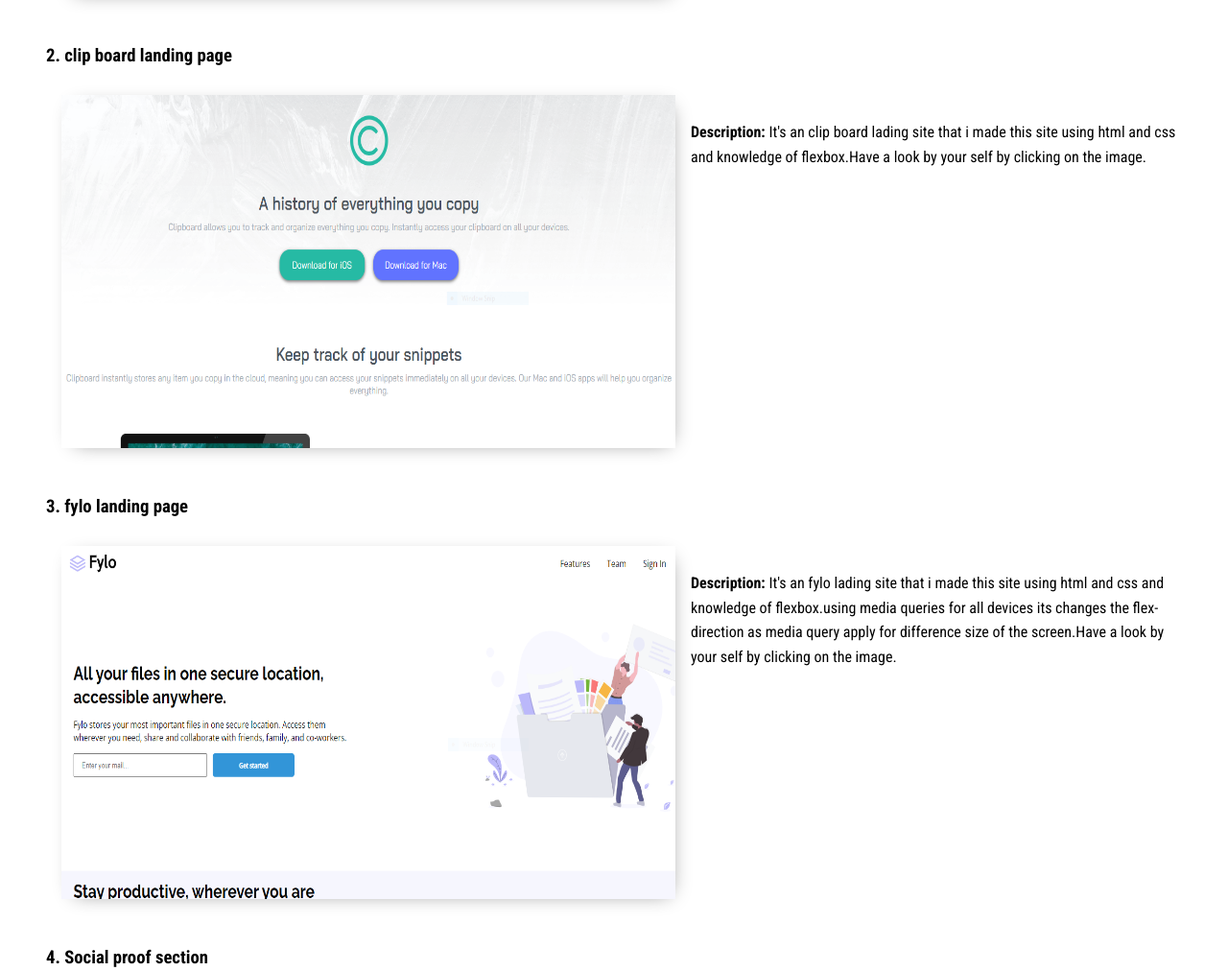
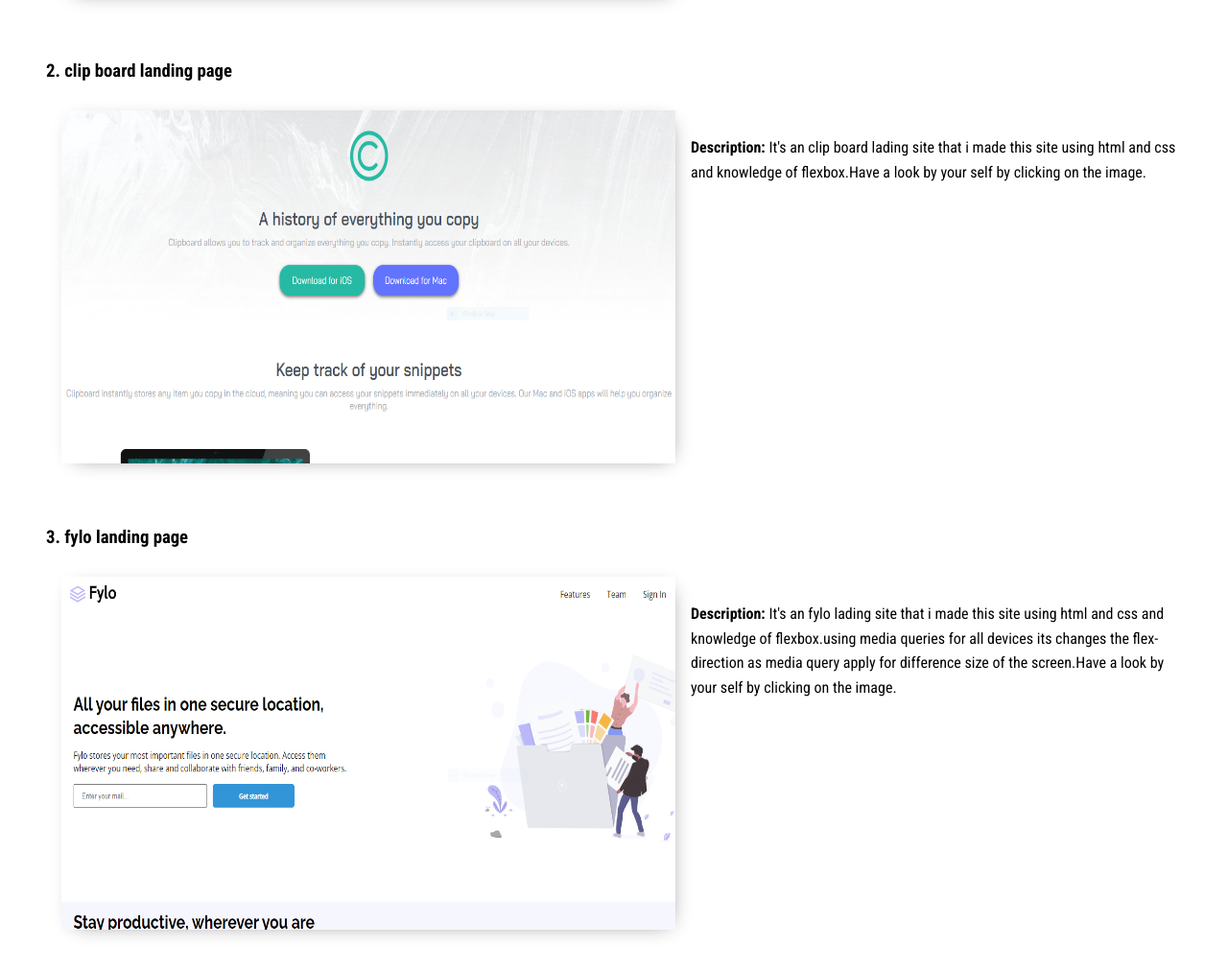
Before and after one commit to Darshan-Pandya10/Portfolio-Darshan-Pandya, a plain HTML site: page project.html in a window 1280 px wide. Shown: the part 595-1607 px from the top of the page at 96% size. Drawn offline with Linux system fonts and the light colour scheme.

Commit message:
add margin

```diff
--- a/project.css
+++ b/project.css
@@ -97,7 +97,7 @@ nav li:hover {
 }
 
 .project {
-    margin: 2rem 0rem;
+    margin: 3rem 0rem;
 }
 
 .contact {
```
